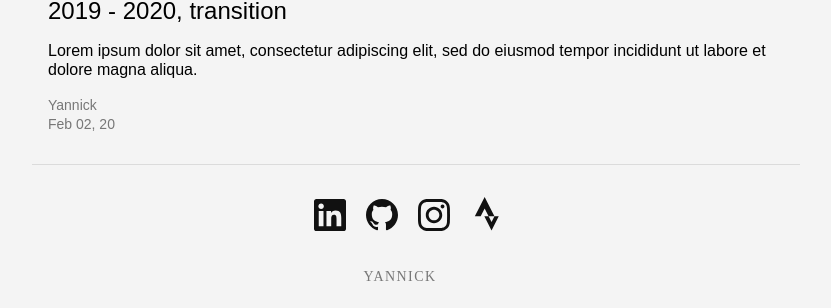
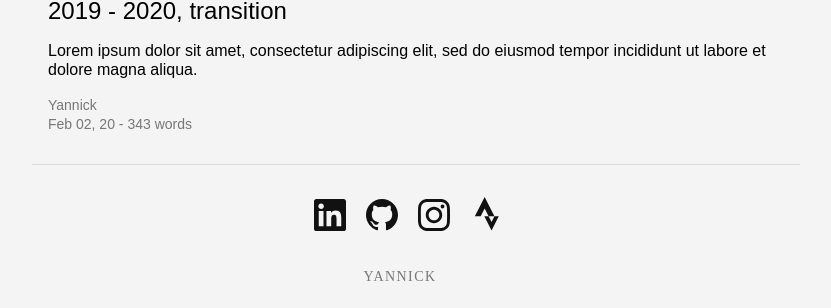
Before and after one commit to YannickDurden/minimalist-white, a Jekyll site: the page built from index.md, in a window 1280 px wide. Shown: the part 348-656 px from the top of the page, without its empty margins (224-1055 px from the left). Built offline with Jekyll 4.4.1, drawn with Linux system fonts in a browser that asks for light colours; some web fonts are replaced.

Commit message:
add google analytics, disqus

```diff
--- a/_config.yml
+++ b/_config.yml
@@ -12,9 +12,12 @@
     values:
       layout: "default"
 
+id_google_analytics: UA-158530510-1
+disqus_url: https://surlescocottes-1.disqus.com/embed.js
 title: surlescocottes
 description: ride, dev and other stories
 url: https://surlescocottes.xyz
+locale: fr
 
 social:
   linkedin: yannickfrancois
@@ -33,6 +36,14 @@
   username: Yannick
   subtitle: curieux
 
+nav:
+  home:
+  categories:
+  about:
+
+index:
+    title: Nouvelles
+
 plugins:
   - jekyll-feed
   - jekyll-sitemap
--- a/_data/navigation.yml
+++ /dev/null
@@ -1,6 +0,0 @@
-#- name: Accueil
-#  link: /
-#- name: Categories
-#  link: /categories.html
-#- name: A propos
-#  link: /about.html
--- a/_includes/navigation.html
+++ b/_includes/navigation.html
@@ -1,5 +1,23 @@
 <nav class="bt bb tc mw7 center mt4">
-    <a class="f6 f5-l link bg-animate black-80 hover-bg-lightest-blue dib pa3 ph4-l" href="{{ site.baseurl }}/">Accueil</a>
-    <a class="f6 f5-l link bg-animate black-80 hover-bg-lightest-blue dib pa3 ph4-l" href="{{ site.baseurl }}/categories">Categories</a>
-    <a class="f6 f5-l link bg-animate black-80 hover-bg-lightest-blue dib pa3 ph4-l" href="{{ site.baseurl }}/about">A propos</a>
+    <a class="f6 f5-l link bg-animate black-80 hover-bg-lightest-blue dib pa3 ph4-l" href="{{ site.baseurl }}/">
+        {% if site.nav.home %}
+            {{ site.nav.home }}
+        {% else %}
+            Accueil
+        {% endif %}
+    </a>
+    <a class="f6 f5-l link bg-animate black-80 hover-bg-lightest-blue dib pa3 ph4-l" href="{{ site.baseurl }}/categories">
+        {% if site.nav.categories %}
+            {{ site.nav.categories }}
+        {% else %}
+            Categories
+        {% endif %}
+    </a>
+    <a class="f6 f5-l link bg-animate black-80 hover-bg-lightest-blue dib pa3 ph4-l" href="{{ site.baseurl }}/about">
+        {% if site.nav.about %}
+            {{ site.nav.about }}
+        {% else %}
+            A propos
+        {% endif %}
+    </a>
 </nav>
--- a/_layouts/default.html
+++ b/_layouts/default.html
@@ -1,5 +1,5 @@
 <!doctype html>
-<html>
+<html lang="{{ site.locale }}">
 
 <head>
   <meta charset="utf-8">
@@ -9,12 +9,15 @@
   <link rel="stylesheet" href="/assets/css/styles.css">
   {% feed_meta %}
   {% seo %}
+  {% if jekyll.environment == "production" %}
+    {% include google-analytics.html %}
+  {% endif %}
 </head>
 
 <body>
   <div class="wrap-content fl w-100 pa2">
     {% include header.html %}
-    {{ content }}
+      {{ content }}
     {% include footer.html %}
   </div>
 </body>
--- a/_layouts/index.html
+++ b/_layouts/index.html
@@ -3,7 +3,7 @@
 layout: default
 ---
 <section class="mw7 center">
-  <h2 class="fw1 ph3 ph0-l playfair">Nouvelles</h2>
+  <h2 class="fw1 ph3 ph0-l playfair">{{ site.index.title }}</h2>
   {% for post in site.posts %}
   <article class="bt bb b--black-10">
     <a class="db pv4 ph3 ph0-l no-underline black dim" href="{{ post.url }}">
@@ -13,10 +13,11 @@
           <p class="f6 f5-l lh-copy">
             {{ post.excerpt }}
           </p>
+          {% assign num_words = post.content | strip_html | number_of_words | append: " words"%}
           <p class="f6 lh-copy mv0 gray">{{ post.author }}</p>
-          <time class="f6 db gray">{{ post.date | date: "%b %d, %y" }}</time>
-        </div>
+          <time class="f6 db gray">{{ post.date | date: "%b %d, %y" }} - {{ num_words }}</time>
       </div>
+    </div>
     </a>
   </article>
   {% endfor %}
--- a/_layouts/post.html
+++ b/_layouts/post.html
@@ -15,3 +15,9 @@
     </div>
   </div>
 </article>
+
+{% if page.comments and jekyll.environment == "production" %}
+  <div class="measure db center f5 f4-ns lh-copy">
+    {% include disqus.html %}
+  </div>
+{% endif %}
```
Also changed, not shown: _includes/disqus.html (added, +16 -0 lines), _includes/google-analytics.html (added, +9 -0 lines), _posts/2020-02-02-transition.md (+8 -6 lines), README.md, minimalist-theme.gemspec.
